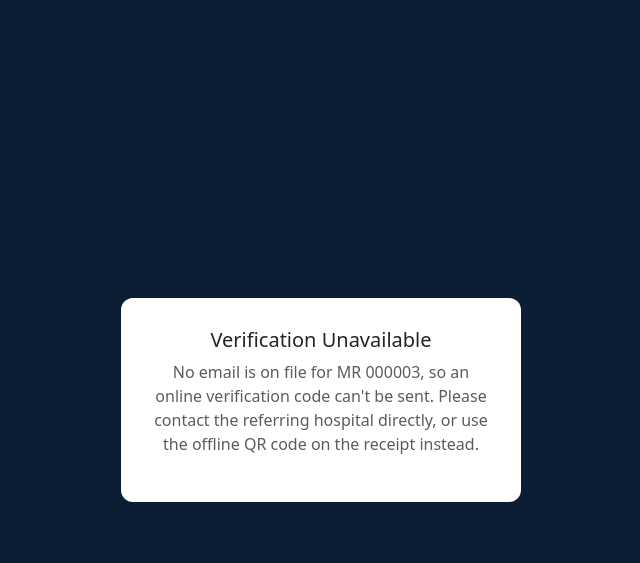
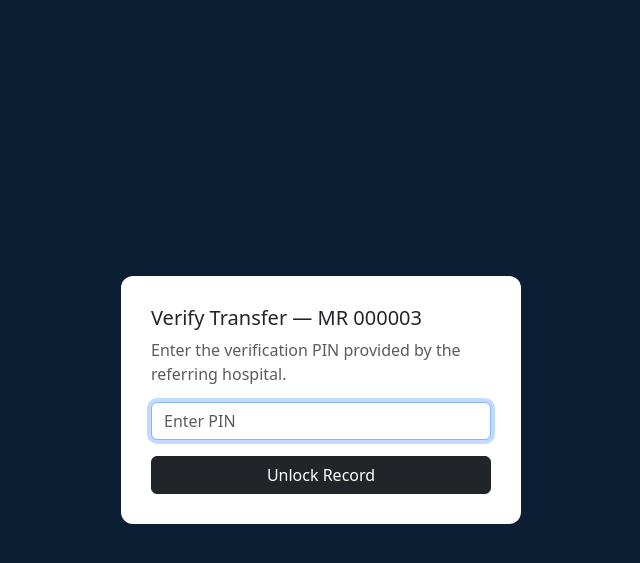
Before and after one commit to ayseCS11/emergiscan, a Django app: page /verify/5a0a677e-248f-4a2b-9780-e2482f904db8/ in a window 1280 px wide. Shown: the top 563 px of the page, without its empty margins (319-959 px from the left). Run offline with Django 5.2, Linux system fonts and the light colour scheme; data comes from the database, SQL or seed files in the repository; parts of the project's set-up code (start-up, migrations or seed data) failed here and were passed over.

Commit message:
Replace email OTP with static changeable PIN verification

```diff
--- a/core/admin.py
+++ b/core/admin.py
@@ -1,6 +1,7 @@
 from django.contrib import admin
-from .models import Patient, PatientAttachment, ClinicalRecord, TransferReceipt, UserProfile
+from .models import Patient, PatientAttachment, ClinicalRecord, TransferReceipt, UserProfile, SystemSetting
 
+admin.site.register(SystemSetting)
 admin.site.register(Patient)
 admin.site.register(PatientAttachment)
 admin.site.register(ClinicalRecord)
--- a/core/models.py
+++ b/core/models.py
@@ -147,7 +147,17 @@ class ClinicalRecord(models.Model):
 
     def __str__(self):
         return f"Clinical record for {self.patient.mr_number} at {self.created_at}"
+class SystemSetting(models.Model):
+    key = models.CharField(max_length=50, unique=True)
+    value = models.CharField(max_length=255)
 
+    def __str__(self):
+        return f"{self.key} = {self.value}"
+
+    @classmethod
+    def get_verification_pin(cls):
+        setting, _ = cls.objects.get_or_create(key='verification_pin', defaults={'value': '6349'})
+        return setting.value
 
 class TransferReceipt(models.Model):
 
--- a/core/urls.py
+++ b/core/urls.py
@@ -21,8 +21,8 @@ urlpatterns = [
     path('patients/<str:mr_number>/delete/', views.patient_delete, name='patient_delete'),
     path('user_management/<int:user_id>/toggle/', views.user_toggle_status, name='user_toggle_status'),
     path('user_management/<int:user_id>/edit/', views.user_edit, name='user_edit'),
+    path('settings/pin/', views.change_verification_pin, name='change_verification_pin'),
     path('verify/<uuid:transfer_uuid>/', views.verify_transfer, name='verify_transfer'),
-    path('verify/<uuid:transfer_uuid>/otp/', views.verify_otp, name='verify_otp'),
     path('offline_receipt/<str:local_id>/', views.offline_receipt, name='offline_receipt'),
     path('user_management/<int:user_id>/delete/', views.user_delete, name='user_delete'),
 ]
--- a/core/views.py
+++ b/core/views.py
@@ -4,7 +4,7 @@ from django.shortcuts import render, redirect
 from django.utils import timezone
 from django.db.models import Q
 from .models import Patient
-from .models import Patient, PatientAttachment, ClinicalRecord, TransferReceipt, UserProfile
+from .models import Patient, PatientAttachment, ClinicalRecord, TransferReceipt, UserProfile , SystemSetting
 from django.urls import reverse
 from django.db.models import Count
 from django.core.mail import send_mail
@@ -593,7 +593,6 @@ def patient_search(request):
     })
 
 
-
 def verify_transfer(request, transfer_uuid):
     transfer = get_object_or_404(TransferReceipt.objects.select_related('patient'), transfer_uuid=transfer_uuid)
     session_key = f'verified_{transfer_uuid}'
@@ -601,37 +600,34 @@ def verify_transfer(request, transfer_uuid):
     if request.session.get(session_key):
         return render(request, 'verify_transfer_full.html', {'transfer': transfer})
 
-    if not transfer.patient.email:
-        return render(request, 'verify_no_contact.html', {'transfer': transfer})
+    if request.method == 'POST':
+        entered_pin = request.POST.get('pin', '').strip()
+        if entered_pin == SystemSetting.get_verification_pin():
+            request.session[session_key] = True
+            return redirect('verify_transfer', transfer_uuid=transfer_uuid)
+        messages.error(request, "Incorrect PIN.")
 
-    if request.method == 'POST':
-        code = transfer.generate_otp()
-        send_otp_email(transfer.patient.email, code)
-        return redirect('verify_otp', transfer_uuid=transfer_uuid)
-
-    masked_email = transfer.patient.email
-    if masked_email and '@' in masked_email:
-        name, domain = masked_email.split('@', 1)
-        masked_email = name[:2] + '***@' + domain
-
-    return render(request, 'verify_transfer_start.html', {'transfer': transfer, 'masked_email': masked_email})
-
-
-def verify_otp(request, transfer_uuid):
-    transfer = get_object_or_404(TransferReceipt, transfer_uuid=transfer_uuid)
-
-    if request.method == 'POST':
-        entered_code = request.POST.get('otp_code', '').strip()
-        if transfer.is_otp_valid(entered_code):
-            request.session[f'verified_{transfer_uuid}'] = True
-            return redirect('verify_transfer', transfer_uuid=transfer_uuid)
-        messages.error(request, "Incorrect or expired code. Please try again.")
-
-    return render(request, 'verify_otp.html', {'transfer': transfer})
+    return render(request, 'verify_transfer_pin.html', {'transfer': transfer})
 
 from django.views.decorators.http import require_GET
 from django.http import HttpResponse
+@login_required
+def change_verification_pin(request):
+    if not request.user.is_superuser:
+        messages.error(request, "Only admins can change the verification PIN.")
+        return redirect('dashboard')
 
+    if request.method == 'POST':
+        new_pin = request.POST.get('new_pin', '').strip()
+        if new_pin:
+            setting, _ = SystemSetting.objects.get_or_create(key='verification_pin')
+            setting.value = new_pin
+            setting.save()
+            messages.success(request, "Verification PIN updated.")
+            return redirect('change_verification_pin')
+
+    current_pin = SystemSetting.get_verification_pin()
+    return render(request, 'change_pin.html', {'current_pin': current_pin})
 @require_GET
 def service_worker(request):
     return render(request, 'sw.js', content_type='application/javascript')
--- a/templates/base.html
+++ b/templates/base.html
@@ -95,6 +95,12 @@ document.addEventListener('DOMContentLoaded', () => {
                     <div class="page-group">
                         <a href="{% url 'user_management' %}" class="page-header-item">
                             <i class="bi bi-arrow-right-short me-1"></i> User Management
+
+                        </a>
+                    </div>
+                        <div class="page-group">
+                        <a href="{% url 'change_verification_pin' %}" class="page-header-item">
+                            <i class="bi bi-arrow-right-short me-1"></i> Verification PIN
                         </a>
                     </div>
                 </div>
--- /dev/null
+++ b/templates/verify_transfer_pin.html
@@ -0,0 +1,24 @@
+<!DOCTYPE html>
+<html>
+<head>
+    <meta charset="UTF-8">
+    <title>Verify Transfer</title>
+    <link href="https://cdn.jsdelivr.net/npm/bootstrap@5.3.0/dist/css/bootstrap.min.css" rel="stylesheet">
+</head>
+<body style="background:#0b1e33; min-height:100vh; display:flex; align-items:center; justify-content:center;">
+    <div style="background:#fff; padding:30px; border-radius:12px; max-width:400px; width:100%;">
+        <h5>Verify Transfer — MR {{ transfer.patient.mr_number }}</h5>
+        <p class="text-muted">Enter the verification PIN provided by the referring hospital.</p>
+        {% if messages %}
+            {% for message in messages %}
+            <div class="alert alert-danger">{{ message }}</div>
+            {% endfor %}
+        {% endif %}
+        <form method="post">
+            {% csrf_token %}
+            <input type="password" name="pin" class="form-control mb-3" maxlength="10" placeholder="Enter PIN" required autofocus>
+            <button type="submit" class="btn btn-dark w-100">Unlock Record</button>
+        </form>
+    </div>
+</body>
+</html>
```
Also changed, not shown: templates/change_pin.html (added, +15 -0 lines), templates/receipt.html (+1 -1 lines), core/migrations/0008_systemsetting.py (added).
